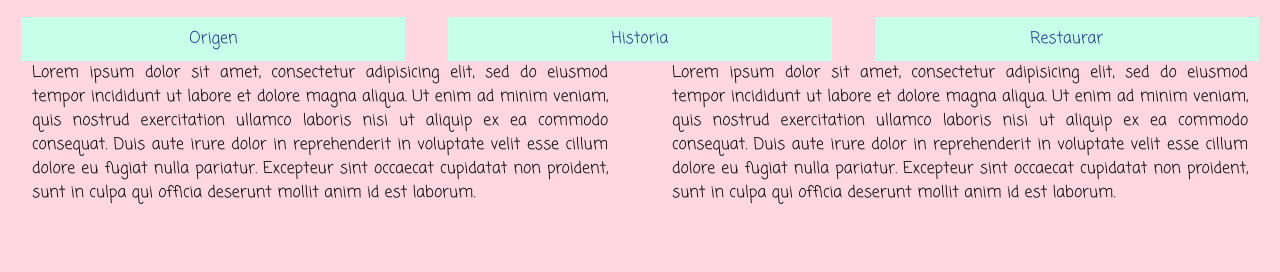
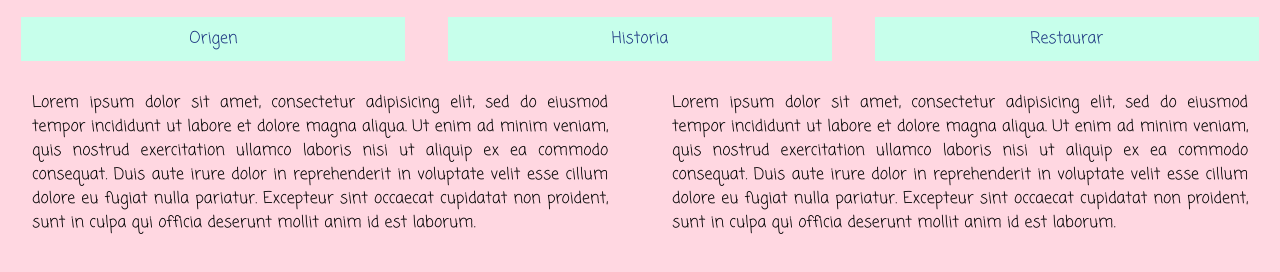
Before and after one commit to karlanavam/flexbox_pandas, a plain HTML site: page index.html in a window 1280 px wide. Shown: the part 350-622 px from the top of the page. Drawn offline with Linux system fonts and the light colour scheme; a web font is replaced by a local one.

Commit message:
Terminé ultimos detalles de maquetación

```diff
--- a/assets/css/main.css
+++ b/assets/css/main.css
@@ -95,3 +95,7 @@ nav {
 p{
     font-family: 'Coming Soon', cursive;
 }
+
+.mt-parrafos {
+    margin-top: 30px;
+}
--- a/index.html
+++ b/index.html
@@ -66,7 +66,7 @@
                 </a>
             </section>
         </section>
-        <section class="itemsContainerAround">
+        <section class="itemsContainerAround  mt-parrafos">
             <section class="itemsContainerAround  flex-flowNoW">
                 <p>
                     Lorem ipsum dolor sit amet, consectetur adipisicing elit, sed do eiusmod tempor incididunt ut labore et dolore magna aliqua. Ut enim ad minim veniam, quis nostrud exercitation ullamco laboris nisi ut aliquip ex ea commodo consequat. Duis aute irure dolor in reprehenderit in voluptate velit esse cillum dolore eu fugiat nulla pariatur. Excepteur sint occaecat cupidatat non proident, sunt in culpa qui officia deserunt mollit anim id est laborum.
```
